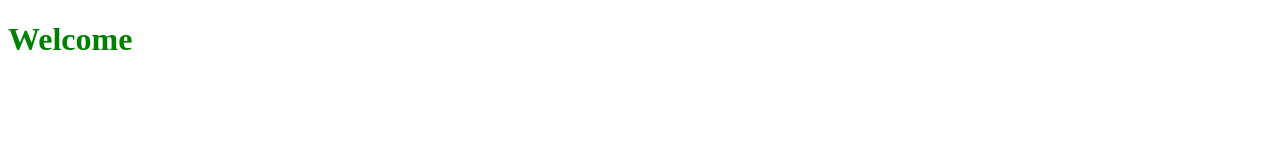
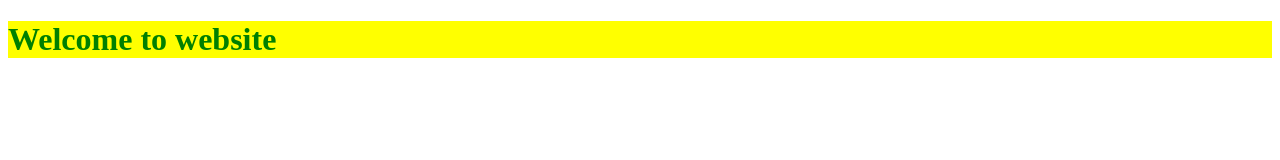
Before and after one commit to Abrorxon158/gitTutorial, a plain HTML site: page index.html in a window 1280 px wide. Drawn offline with Linux system fonts and the light colour scheme.

Commit message:
added txt and main css update

```diff
--- a/index.html
+++ b/index.html
@@ -6,6 +6,6 @@
     <link rel="stylesheet" href="main.css">
 </head>
 <body>
-<h1>Welcome</h1>
+<h1>Welcome to website</h1>
 </body>
 </html>
--- a/main.css
+++ b/main.css
@@ -1,3 +1,4 @@
 h1{
     color: green;
+    background: yellow;
 }
```
Also changed, not shown: any.txt (added).
